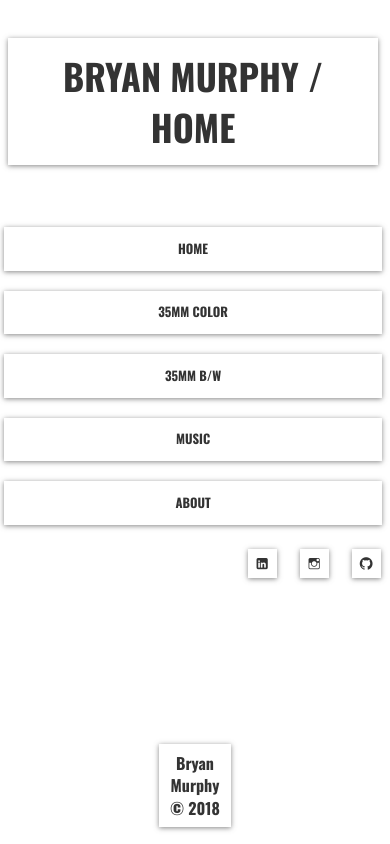
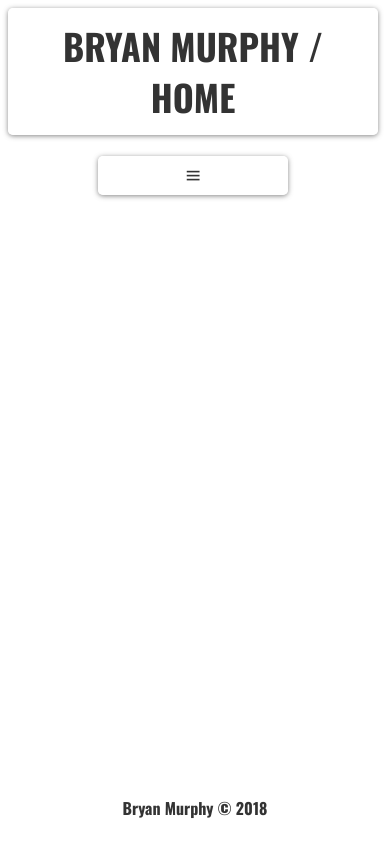
Before and after one commit to murphyb2/Portfolio, a Django app: page /PortfolioApp/ in a window 390 px wide. Run offline with Django 3.2, Linux system fonts and the light colour scheme; data that the repository does not hold is empty.

Commit message:
UX and Mobile Additions
-Added dropdown menu for mobile size
-Added styles for mobile size screen
-Transitions on mobile dropdown meny

```diff
--- a/PortfolioApp/Static/Portfolio/CSS/styles.css
+++ b/PortfolioApp/Static/Portfolio/CSS/styles.css
@@ -1,6 +1,6 @@
 /* CSS Variables */
 :root{
-    --primary: rgb(255, 255, 255);
+    --primary: rgba(255, 255, 255, 0.8);
     --dark: #333;
     --light: #fff;
     --shadow: 0 1px 5px rgba(104, 104, 104, 0.8);
@@ -49,13 +49,11 @@ header{
     z-index: 50;
     margin-right: 2vw;
     margin-left: 1vw;
-
 }
 .title-card{
     /* border: 2px solid black; */
     /* top right bottom left */
     display: grid;
-    grid-template-areas: 'h1 h2';
     margin: 0 auto 0 0;
     padding: 1vh 1vw;
 
@@ -63,6 +61,7 @@ header{
 h1, h2{
     background-color: var(--primary);
     box-shadow: var(--shadow);
+    border-radius: 5px;
 }
 h1{
     padding: 0.8rem;
@@ -77,6 +76,17 @@ h1 a{
     padding-top: 0.8rem;
 }
 
+/* Menu button for Nav Bar when window is small */
+.menu-button{
+    display: none;
+    font: normal 30px Genericons;
+}
+.menu-button a:before{
+    content: '\f419';
+}
+.menu-button a:hover{
+    cursor: pointer;
+}
 /* Navigation */
 .main-nav ul{
     display: grid;
@@ -96,6 +106,7 @@ h1 a{
     text-transform: uppercase;
     font-size: 0.8rem;
     box-shadow: var(--shadow);
+    border-radius: 5px;
 }
 
 .main-nav a:hover{
@@ -116,23 +127,28 @@ h1 a{
     src: url("fonts/genericons/genericons-regular-webfont.woff") format("woff"),
     url("fonts/genericons/genericons-regular-webfont.eot") format("truetype");
 }
-.buttons{
+.social-buttons{
     display: grid;
-    grid-template-columns: repeat(3, minmax(32px, 1fr));
+    grid-template-columns: repeat(3, minmax(1rem, 4rem));
     float: right;
     justify-items: center;
     grid-gap: 20px;
+
 }
 .social{
-    width: 2rem;
-    font: normal 30px Genericons;
+    font: normal 2rem Genericons;
     z-index: 70;
     text-decoration: none;
 }
 .social a{
-    text-decoration: none;
     justify-self: center;
-    padding: 25%;
+    padding: 10%;
+    width: 2rem;
+    height: 2rem;
+
+    /* box-shadow: none;
+    background: none; */
+    font-size: 2rem;
 }
 .linkedin a:before {
     content: '\f208';
@@ -203,6 +219,7 @@ h1 a{
     bottom: 2vh;
     font-size: 1.5em;
     box-shadow: var(--shadow);
+    border-radius: 5px;
 }
 
 .arrow {
@@ -303,10 +320,7 @@ footer{
     /* border: 2px solid black; */
 }
 .footer-text{
-    background-color: var(--primary);
-    box-shadow: var(--shadow);
     color: var(--dark);
-    width: 15%;
     padding: .5rem;
     margin: 0 auto;
 }
@@ -332,13 +346,60 @@ footer{
     header{
         grid-template-areas: 'title-card' 'main-nav';
     }
-    .main-nav ul{
-        grid-template-columns: 1fr;
+    h1{
+        margin: 0;
     }
     .main-nav{
         margin: 0;
+        display: grid;
+        grid-template-rows: repeat(3, 1fr);
+        border-radius: 5px;
+        transition: all 0.2s ease-in;
+        /* grid-template-areas: 'menu-button' 'ul' 'social-buttons'; */
     }
+    .main-nav ul{
+        grid-template-columns: 1fr;
+        width: 25%;
+        /* Hide the nav bar until the menu button is clicked */
+        display: none;
+        margin: 0 auto;
+        transition: all 0.4s ease-in 0.1s;
+    }
+    .social-buttons{
+        /* Hide the nav bar until the menu button is clicked */
+        display: none;
+        margin: 20px auto;
+        transition: all 0.4s ease-in 0.1s;
+    }
+    .menu-button{
+        display: grid;
+        padding: 0.8rem;
+        width: 50%;
+        margin: 0 auto;
+        grid-row-end: span 3;
+    }
+}
 
+/* If the window size goes back above 1000 and the menu buttons are hidden */
+@media(min-width: 1001px){
+    .main-nav{
+        /* For some reason this doesn't seem to always work.
+        Chalking it up as a know bug that probably won't happen all that often.
+        Ill revisit it another time... */
+        background-color: rgba(0,0,0,0);
+    }
+    .menu-button{
+        display: none;
+    }
+    .social-buttons{
+        /* Hide the nav bar until the menu button is clicked */
+        display: grid;
+
+    }
+    .main-nav ul{
+        display: grid;
+
+    }
 }
 
 @media(max-width: 530px){
--- /dev/null
+++ b/PortfolioApp/Static/Portfolio/js/menuDropdown.js
@@ -0,0 +1,27 @@
+// Get the menu button
+let menuButton = document.querySelector(".menu-button"),
+// menuButtonAnchor = document.querySelector(".menu-button a"),
+navBox = document.querySelector(".main-nav"),
+navButtons = document.querySelector(".main-nav ul"),
+socialButtons = document.querySelector(".social-buttons");
+
+// console.log(menuButtonAnchor.style.background);
+// Listen for a click of the menu button and toggle the menu open/closed
+menuButton.addEventListener("click", function() {
+    // console.log(navButtons.style.display);
+    if(navButtons.style.display != "grid"){
+        navButtons.style.display = "grid";
+        socialButtons.style.display = "grid";
+        navBox.style.backgroundColor = '#000';
+        console.log(navBox.style.backgroundColor);
+        // menuButtonAnchor.style.background = "#333;";
+    }
+    else{
+        navButtons.style.display = "none";
+        socialButtons.style.display = "none";
+        navBox.style.backgroundColor = "";
+        console.log(navBox.style.backgroundColor);
+        // menuButtonAnchor.style.background = "rgba(255, 255, 255, 0.8)";
+    }
+
+});
--- a/PortfolioApp/Static/Portfolio/js/modal.js
+++ b/PortfolioApp/Static/Portfolio/js/modal.js
@@ -13,7 +13,7 @@ function openModal(count) {
 
     // forloop.counter starts at 1 so pass 1 less than count to startSlide
     current = count - 1;
-    console.log(current);
+    // console.log(current);
     startSlide();
 }
 
--- a/PortfolioApp/Templates/base_generic.html
+++ b/PortfolioApp/Templates/base_generic.html
@@ -37,6 +37,9 @@
 
       <!-- Navigation Bar -->
       <nav class="main-nav">
+        <div class="menu-button">
+            <a></a>
+        </div>
         <ul>
             <li><a href="{% url 'index' %}">Home</a></li>
             <li><a href="{% url 'colorFilm' %}">35mm Color</a></li>
@@ -44,7 +47,7 @@
             <li><a href="{% url 'music' %}">Music</a></li>
             <li><a href="{% url 'about' %}">About</a></li>
         </ul>
-        <div class="buttons">
+        <div class="social-buttons">
             <div class="social linkedin">
                 <div alt="f208" class="genericon genericon-linkedin-alt">
                     <a href="https://www.linkedin.com/in/bryan-murphy-664020a0" target="_blank"></a>
@@ -61,7 +64,6 @@
                 </div>
             </div>
         </div>
-
       </nav>
 
       </header>
@@ -81,6 +83,7 @@
     <footer>
       <div class="footer-text">Bryan Murphy &copy; 2018</div>
     </footer>
-
+    <!-- Let the entire page load then load JS scripts -->
+    <script src="{% static 'portfolio/js/menuDropdown.js' %}"></script>
 </body>
 </html>
```
